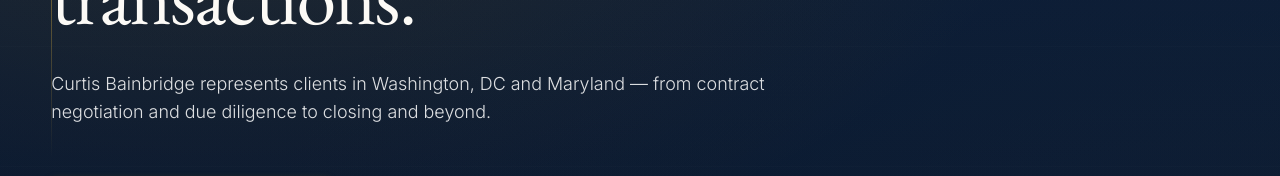
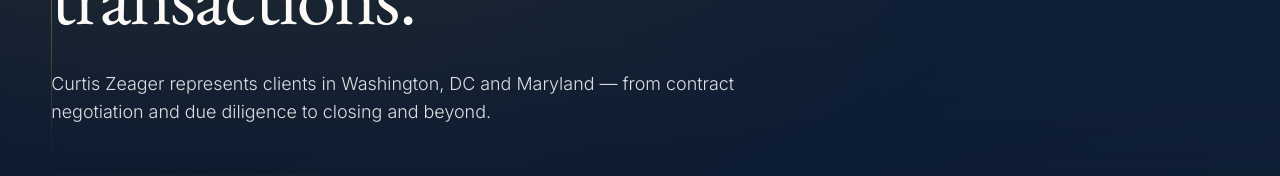
Before and after one commit to tjcandesign/bainbridge-law, a Next.js app: page / in a window 1280 px wide. Shown: the part 474-650 px from the top of the page. Built offline with nearby package versions, Linux system fonts and the light colour scheme.

Commit message:
Auto-commit changes

```diff
--- a/src/app/page.tsx
+++ b/src/app/page.tsx
@@ -29,7 +29,7 @@ export default function Home() {
       <Hero
         tag="Attorneys at Law"
         title="Experienced counsel for complex transactions."
-        subtitle="Curtis Bainbridge represents clients in Washington, DC and Maryland — from contract negotiation and due diligence to closing and beyond."
+        subtitle="Curtis Zeager represents clients in Washington, DC and Maryland — from contract negotiation and due diligence to closing and beyond."
         actions={
           <>
             <Button href="/contact" variant="primary">
```
